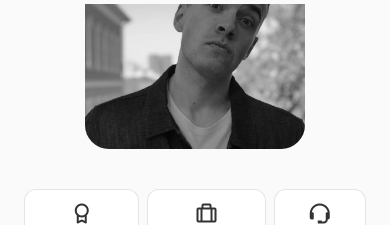
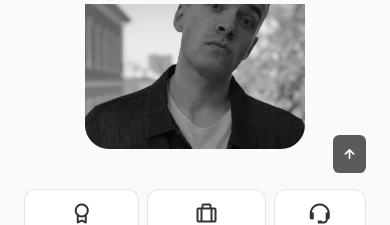
Before and after one commit to Ninise/nikita-website, a React (Create React App) app: page / in a window 390 px wide. Shown: the part 840-1065 px from the top of the page. Built offline with nearby package versions, Linux system fonts and the light colour scheme.

Commit message:
added scroll up feature and some header changes

```diff
--- a/src/App.js
+++ b/src/App.js
@@ -9,6 +9,7 @@
 import { Testimonials } from './components/testimotions/Testimonials';
 import { Contact } from './components/contact/Contact';
 import { Footer } from './components/footer/Footer';
+import { ScrollUp } from './components/scrollup/ScrollUp';
 
 export const App = () => {
   return (
@@ -22,8 +23,9 @@
         <Qualification />
         <Testimonials />
         <Contact />
-        <Footer />
       </main>
+      <Footer />
+      <ScrollUp />
     </div>
   );
 }
--- a/src/components/header/Header.jsx
+++ b/src/components/header/Header.jsx
@@ -3,9 +3,22 @@
 
 export const Header = () => {
 
+    /*=============== Header Background ===============*/
+
+    window.addEventListener("scroll", function() {
+        const header = this.document.querySelector(".header");
+
+        if (this.scrollY >= 80) {
+            header.classList.add("scroll-header");
+        } else {
+            header.classList.remove("scroll-header");
+        }
+    });
+
     /*=============== Toggle Menu ===============*/
 
     const [showMenu, setShowMenu] = useState(false);
+    const [activeNav, setActiveNav] = useState("#home");
 
     return (
         <div className="header">
@@ -15,37 +28,37 @@
                 <div className={showMenu ? "nav__menu show-menu" : "nav__menu"}>
                     <ul className="nav__list grid">
                         <li className="nav__item">
-                            <a href="#home" className="nav__link active-link">
+                            <a href="#home" onClick={() => setActiveNav('#home')} className={activeNav === "#home" ? "nav__link active-link" : "nav__link"}>
                                  <i className="uil uil-estate nav__icon"></i> Home
                             </a>
                         </li>
 
                         <li className="nav__item">
-                            <a href="#about" className="nav__link">
+                            <a href="#about" onClick={() => setActiveNav('#about')} className={activeNav === "#about" ? "nav__link active-link" : "nav__link"}>
                                  <i className="uil uil-user nav__icon"></i> About
                             </a>
                         </li>
 
                         <li className="nav__item">
-                            <a href="#skills" className="nav__link">
+                            <a href="#skills" onClick={() => setActiveNav('#skills')} className={activeNav === "#skills" ? "nav__link active-link" : "nav__link"}>
                                  <i className="uil uil-file-alt nav__icon"></i> Skills
                             </a>
                         </li>
 
                         <li className="nav__item">
-                            <a href="#services" className="nav__link">
+                            <a href="#services" onClick={() => setActiveNav('#services')} className={activeNav === "#services" ? "nav__link active-link" : "nav__link"}>
                                  <i className="uil uil-briefcase-alt nav__icon"></i> Services
                             </a>
                         </li>
 
                         <li className="nav__item">
-                            <a href="#portfolio" className="nav__link">
+                            <a href="#portfolio" onClick={() => setActiveNav('#portfolio')} className={activeNav === "#fortfolio" ? "nav__link active-link" : "nav__link"}>
                                  <i className="uil uil-scenery nav__icon"></i> Portfolio
                             </a>
                         </li>
 
                         <li className="nav__item">
-                            <a href="#contact" className="nav__link">
+                            <a href="#contact" onClick={() => setActiveNav('#contact')} className={activeNav === "#contact" ? "nav__link active-link" : "nav__link"}>
                                  <i className="uil uil-message nav__icon"></i> Contact
                             </a>
                         </li>
--- a/src/components/header/header.css
+++ b/src/components/header/header.css
@@ -48,6 +48,12 @@
 .nav__link:hover {
     color: var(--title-color-dark)
 }
+
+/* Header back */
+.scroll-header {
+    box-shadow: 0 -1px 4px rgba(0, 0, 0, 0.15);
+}
+
 
 /*=============== BREAKPOINTS ===============*/
 
--- /dev/null
+++ b/src/components/scrollup/ScrollUp.jsx
@@ -0,0 +1,22 @@
+import React from "react";
+import "./scrollup.css";
+
+export const ScrollUp = () => {
+
+    window.addEventListener("scroll", function() {
+        const scrollUp = this.document.querySelector(".scrollup");
+
+        if (this.scrollY >= 560) {
+            scrollUp.classList.add("show-scroll");
+        } else {
+            scrollUp.classList.remove("show-scroll");
+        }
+    });
+
+    return (
+       <a href="#" className="scrollup">
+            <i className="uil uil-arrow-up scrollup__icon"/>
+       </a>
+    );
+
+};
--- /dev/null
+++ b/src/components/scrollup/scrollup.css
@@ -0,0 +1,53 @@
+.scrollup {
+    position: fixed;
+    right: 2.5rem;
+    bottom: -20%;
+    background-color: var(--title-color);
+    opacity: 0.8;
+    padding: 0.3rem 0.5rem;
+    border-radius: 0.4rem;
+    z-index: var(--z-tooltip);
+    transition: .4s;
+}
+
+.scrollup__icon {
+    font-size: 1.5rem;
+    color: var(--container-color);
+}
+
+.scrollup:hover {
+    background-color: var(--title-color-dark);
+}
+
+/* Show */
+.show-scroll {
+    bottom: 3rem;
+}
+
+/*=============== BREAKPOINTS ===============*/
+/* For large devices */
+@media screen and (max-width: 992px) {
+   .scrollup {
+        right: 1.5rem;
+        padding: 0.25rem 0.4rem;
+   }
+
+   .scrollup__icon {
+        font-size: 1.25rem;
+   }
+}
+
+/* For medium devices */
+@media screen and (max-width: 768px) {
+    .show-scroll {
+        bottom: 4rem;
+    }
+}
+
+
+/* For small devices */
+@media screen and (max-width: 350px) {
+    .show-scroll {
+        right: 1rem;
+    }
+}
```
